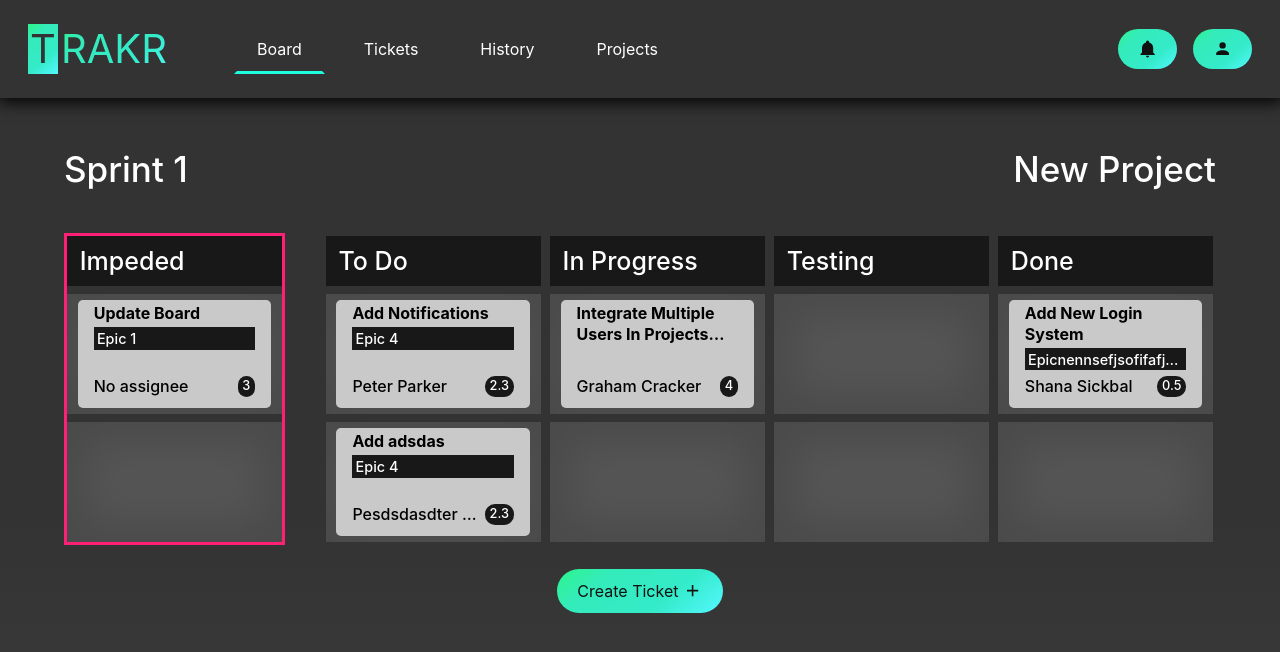
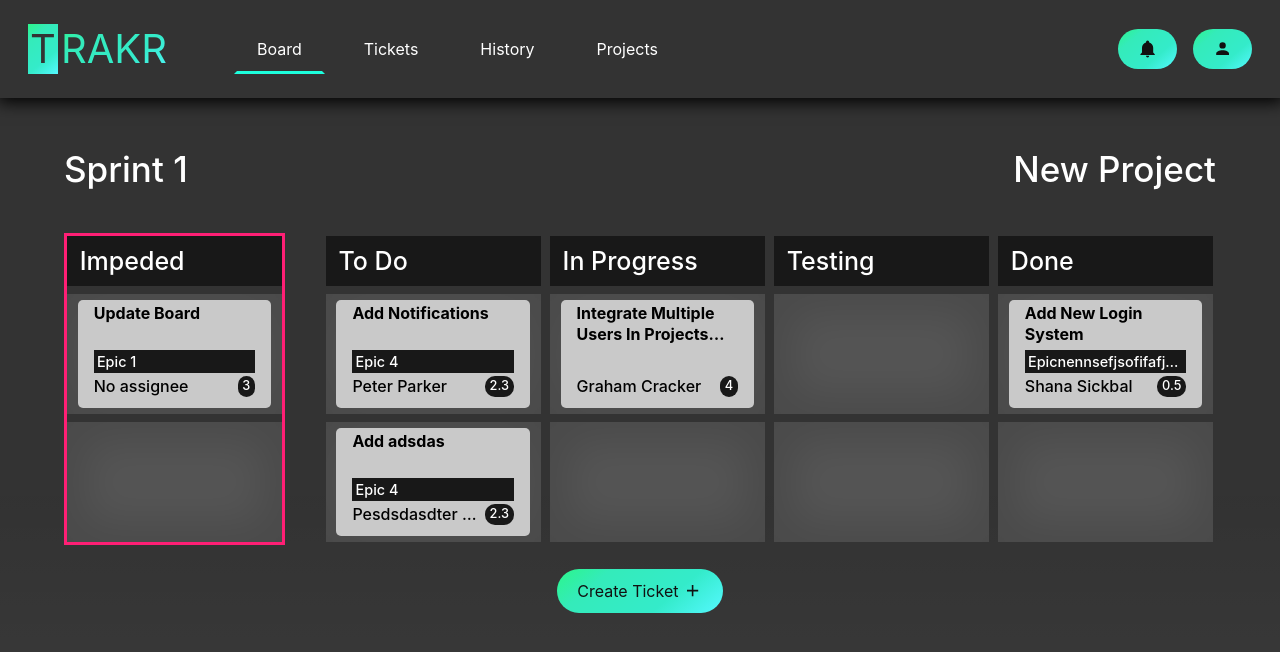
Before and after one commit to schachtg/Trakr_repo, a React (Create React App) app in the folder client/: page / in a window 1280 px wide. Shown: the top 652 px of the page. Built offline with nearby package versions, Linux system fonts and the light colour scheme.

Commit message:
Formatting cleanup

```diff
--- a/client/src/components/SprintTable/SprintTable.js
+++ b/client/src/components/SprintTable/SprintTable.js
@@ -77,15 +77,15 @@ let columnsDefault = [
 ];
 
 let initialized = false;
+let largestColTemp = 0;
 
 export default function SprintTable() {
     const [windowWidth, setWindowWidth] = useState(window.innerWidth);
     const [draggingTicketIndex, setDraggingTicketIndex] = useState(-1);
     const [tickets, setTickets] = useState(ticketsDefault);
     const [columns, setColumns] = useState(columnsDefault);
-    const [largestCol, setLargestCol] = useState(0);
+    const [largestCol, setLargestCol] = useState(largestColTemp);
     let smallScreen = windowWidth < SMALL_WIDTH;
-    let largestColTemp = 0;
 
     const getLargestCol = () => {
         largestColTemp = 0;
@@ -94,12 +94,10 @@ export default function SprintTable() {
                 largestColTemp = column.size;
             }
         });
-        //console.log("in largest");
         setLargestCol(largestColTemp);
     }
 
     const setColumnsWrapper = (newColumns) => {
-        //console.log("in col wrapper");
         setColumns(newColumns);
         getLargestCol();
     }
--- a/client/src/components/TicketBox/TicketBox.js
+++ b/client/src/components/TicketBox/TicketBox.js
@@ -39,14 +39,14 @@ export default function TicketBox({ticket, handleDragStart}) {
                     className={smallScreen ? styles.ticket_box_sml : styles.ticket_box_lrg}
                     onClick={openCreateTicket}
                 >
-                    <div className={styles.ticket_header}>
-                        <h1 className={styles.ticket_title}>{ticket.title}</h1>
+                    <h1 className={styles.ticket_title}>{ticket.title}</h1>
+                    <div className={styles.ticket_body}>
                         {ticket.epic !== "No epic" && <h1 className={styles.ticket_epic}>{ticket.epic}</h1>}
-                    </div>
-                    <div className={styles.ticket_body}>
-                        <h1 className={styles.ticket_asignee}>{ticket.assignee}</h1>
-                        <div className={styles.points_container}>
-                            <h1 className={styles.ticket_points}>{ticket.points}</h1>
+                        <div className={styles.ticket_footer}>
+                            <h1 className={styles.ticket_asignee}>{ticket.assignee}</h1>
+                            <div className={styles.points_container}>
+                                <h1 className={styles.ticket_points}>{ticket.points}</h1>
+                            </div>
                         </div>
                     </div>
                 </div>
--- a/client/src/components/TicketBox/TicketBox.module.css
+++ b/client/src/components/TicketBox/TicketBox.module.css
@@ -32,7 +32,7 @@
     cursor: pointer;
 }
 
-.ticket_header {
+.ticket_body {
     width: 100%;
     display: flex;
     flex-direction: column;
@@ -62,10 +62,11 @@
     overflow: hidden;
     text-overflow: ellipsis;
     line-height: 1.2rem;
-    margin-bottom: 0;
+    width: 100%;
+    margin-bottom: 0.2rem;
 }
 
-.ticket_body {
+.ticket_footer {
     width: 100%;
     display: flex;
     flex-direction: row;
```
